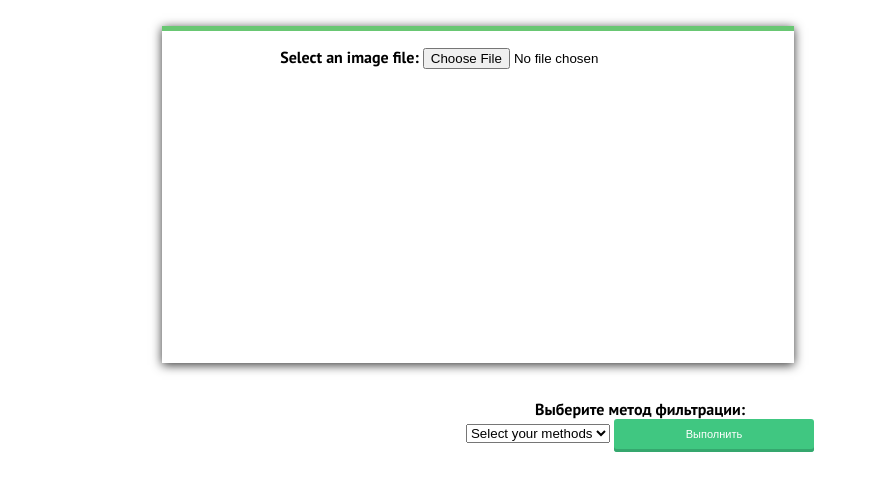
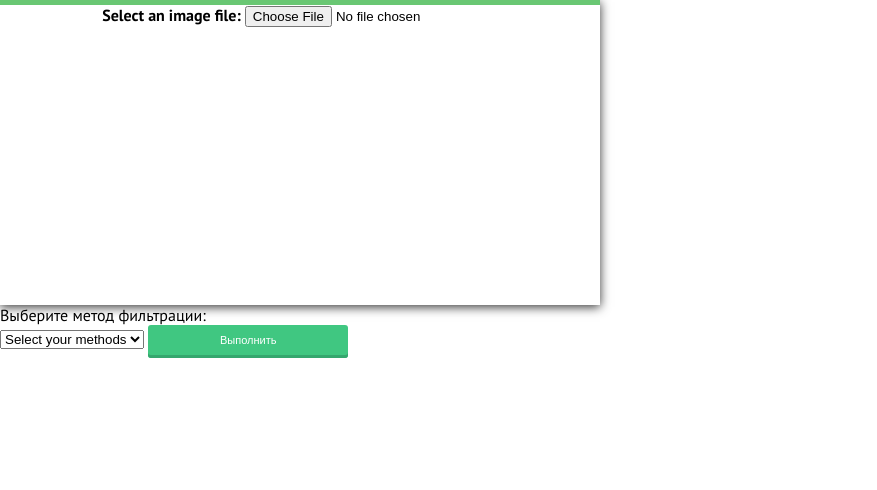
Before and after one commit to definder/misoi_2016, a website built with webpack: page src/html/index.html in a window 1280 px wide. Shown: the whole page, without its empty margins (0-877 px from the left). Built offline with nearby package versions, Linux system fonts and the light colour scheme.

Commit message:
change html and css

```diff
--- a/src/html/index.html
+++ b/src/html/index.html
@@ -11,17 +11,16 @@
 <body>
 <div id="app">
     <div class="wrapper">
-        <aside class="aside aside-1">
-            <div id="page-wrapper">
+            <div class="page-wrapper">
                 <div>
                     Select an image file:
                     <input type="file" id="fileInput">
                 </div>
                 <div id="fileDisplayArea"></div>
             </div>
-        </aside>
-        <aside class="aside aside-2"> <div class="flex_child"><div id="convas"></div></div></aside>
-        <footer class="footer">
+      <div id="convas"></div>
+    </div>
+    <div class="footer">
         <p>Выберите метод фильтрации:</p>
         <div id="mainselection">
             <select>
@@ -34,7 +33,6 @@
                 <option value="Otsu">Отсу</option>
             </select>
             <button id="btn" class="btn">Выполнить</button>
-        </footer>
         </div>
 </div>
 </div>
--- a/src/sass/index.scss
+++ b/src/sass/index.scss
@@ -1,10 +1,8 @@
 @import "modules/reset";
 
-#page-wrapper {
+.page-wrapper {
   width: 600px;
   background: #FFF;
-  padding: 1em;
-  margin: 1em auto;
   min-height: 300px;
   border-top: 5px solid #69c773;
   box-shadow: 0 2px 10px rgba(0,0,0,0.8);
@@ -44,19 +42,19 @@ img {
   display: -ms-flexbox;
   display: -webkit-flex;
   display: flex;
-
+  justify-content: space-between;
   -webkit-flex-flow: row wrap;
   flex-flow: row wrap;
-
   font-weight: bold;
   text-align: center;
+  width: 1300px;
+  margin: 0 auto;
 }
 
-.wrapper > * {
-  padding: 10px;
-  flex: 1 100%;
+.footer {
+  width: 1300px;
+  margin: 0 auto;
 }
-
 @media all and (min-width: 600px) {
   .aside { flex: 1 auto; }
 }
```
Lines whose indentation alone changed are shown as unchanged.
